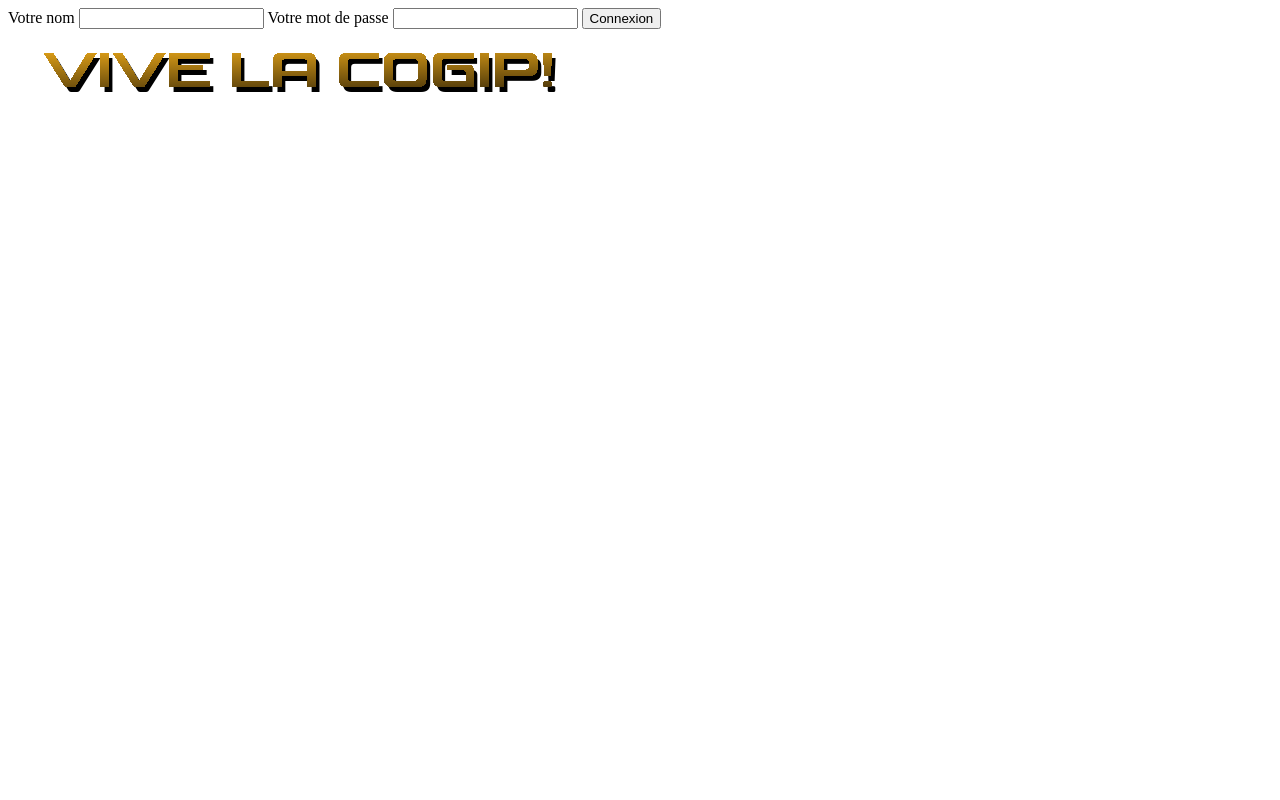
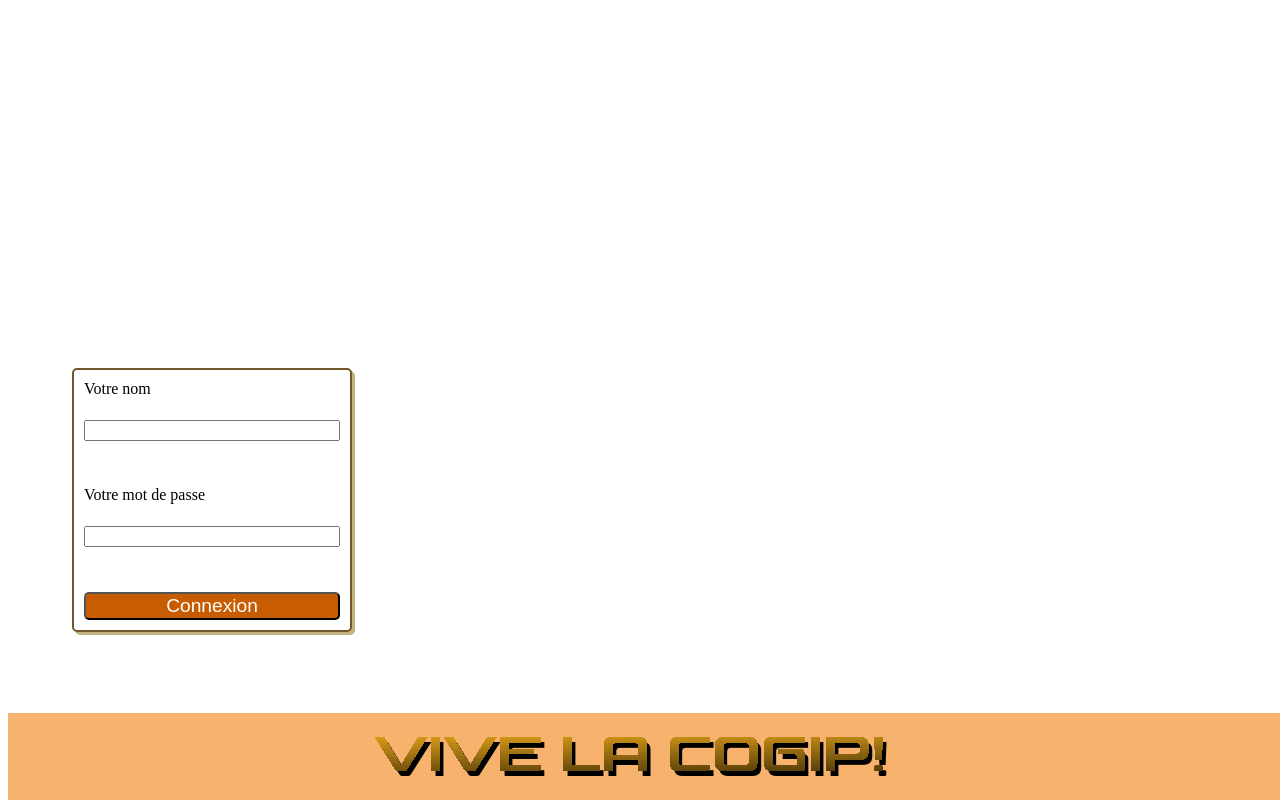
Before and after one commit to 0ctavia/cogip, a PHP site: page /login in a window 1280 px wide. Run offline with PHP 8.4, Linux system fonts and the light colour scheme; the visitor is signed in with stand-in values (Sample User, id 1); data that the repository does not hold is empty.

Commit message:
view et CSS de la page login

```diff
--- a/assets/css/style.css
+++ b/assets/css/style.css
@@ -1,8 +1,52 @@
+body{
+    height:100%;
+}
+
+/*PAGE LOGIN */
+/*-----------*/
+
+#login {
+    background-image: url('https://github.com/0ctavia/cogip/blob/octavia/assets/images/cogipretro.jpeg?raw=true');
+    background-size: cover;
+}
+
+#loginform {
+    position:absolute;
+    margin-top: 45vh;
+    margin-left: 5vw;
+    background-color: white;
+    width: 20vw;
+    height: 30vh;
+    display:flex;
+    flex-direction: column;
+    align-items: left;
+    justify-content:space-between;
+    padding:10px;
+    border-radius:5px;
+    border: 2px solid #73562a;
+    box-shadow: 3px 3px #c2b27f;
+}
+
+#loginbutton {
+    background-color: #c75c00;
+    font-size:1.2em;
+    color: #ffffff;
+    border-radius: 5px;
+}
+
+/* PARTIE FOOTER */
+/*--------------*/
+
 footer {
-  position: absolute;
-  margin-bottom: calc(100vh-100px); }
-  footer img {
-    display: block;
+    position: absolute ;
+    background-color: #f7b36e;
+    bottom: 0px;
+    width:100%;
+    text-align:center;
+}
+
+
+footer img {
     margin-left: auto;
     margin-right: auto;
     vertical-align: middle; }
--- a/assets/scss/style.scss
+++ b/assets/scss/style.scss
@@ -1,4 +1,7 @@
 //This is the SCSS file for configuring the views
+body {
+    background-color: lightgrey;
+}
 
 footer {
     background-color: #f7b36e;
--- a/index.php
+++ b/index.php
@@ -1,4 +1,5 @@
-<?
+<?php
+session_start();
 
 	$url = $_GET['id'];
 	$r = explode('/', $url);
@@ -8,7 +9,8 @@
 
 	if($url == 'login'){
 		require "controller/logincontroller.php";
-		good_login();
+        good_login();
+        $_SESSION['bodytag'] ='login';
 	}
 
 // controller page welcome
@@ -16,3 +18,4 @@
 	if($url == 'home'){
 	 echo 'rififi';
 	}
+?>
--- a/view/headerview.php
+++ b/view/headerview.php
@@ -2,6 +2,7 @@
 <html lang="en">
 <head>
     <meta charset="UTF-8">
+
     <meta name="description" content="cogip application for administration and invoice management">
     <meta name="viewport" content="width=device-width, initial-scale=1.0">
     <link rel="stylesheet" type="text/css" href="assets/css/style.css">
@@ -9,7 +10,7 @@
 
     <title><?php echo $title ?></title>
 </head>
-<body>
+<body id="<?php echo $_SESSION['bodytag']?>">
     <header>
         <?php // if (/*rajouter un truc pour tester qu'on est sur adminview*/) : ?>
             <!--barre de navigation doit etre include-->
--- a/view/loginview.php
+++ b/view/loginview.php
@@ -6,7 +6,6 @@
 <label for="password">Votre mot de passe</label>
 <input type="password" name="password" id="password">
 <span class="error"><?php echo $passwordError ?></span>
-<input type="submit" value="Connexion" name="submit">
+<input id="loginbutton" type="submit" value="Connexion" name="submit">
 </form>
-
 <?php include 'footerview.php' ?>
```
Also changed, not shown: .htaccess, 1 other file.
